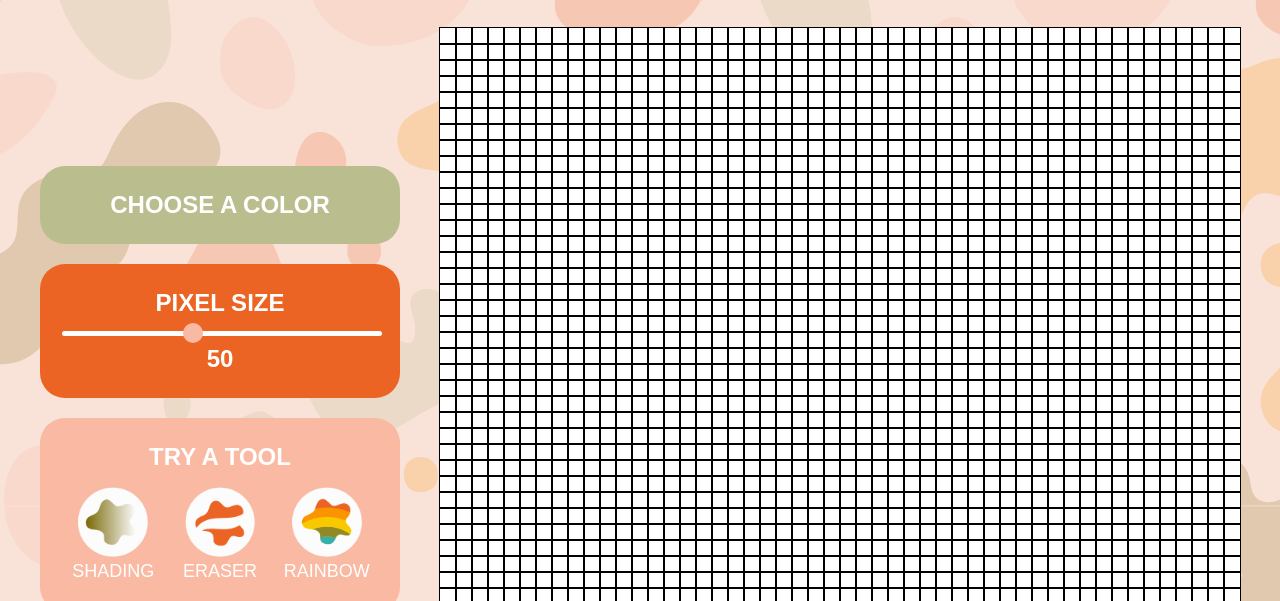
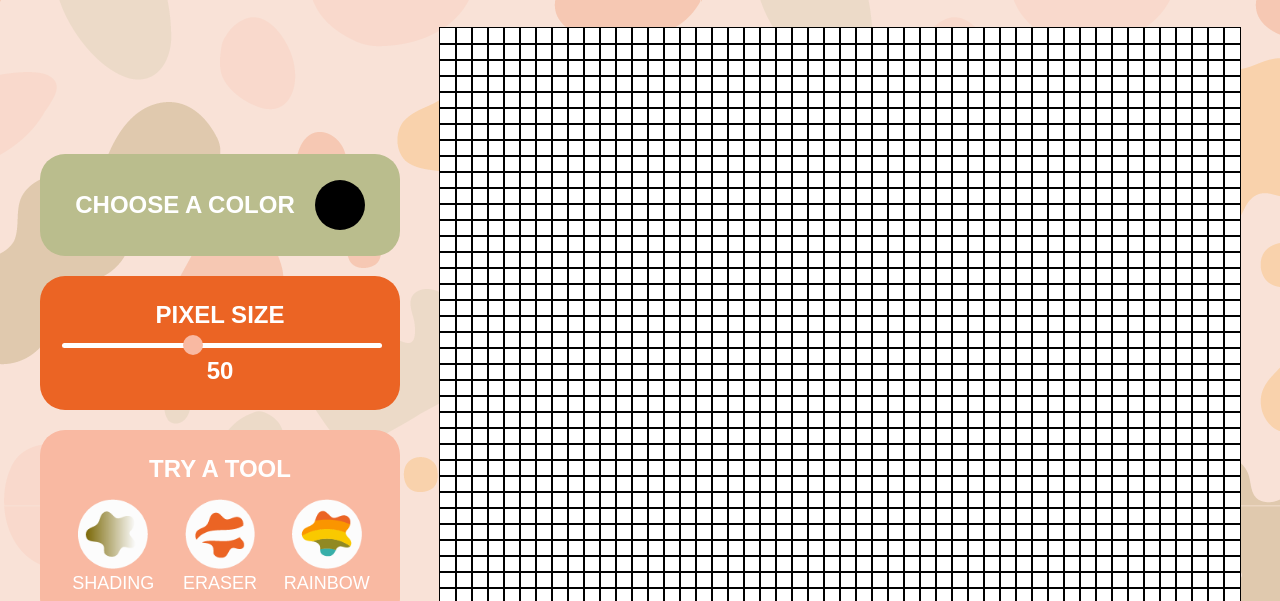
Before and after one commit to Kitteh3/draw-a-doodle, a plain HTML site: page index.html in a window 1280 px wide. Shown: the part 195-796 px from the top of the page. Drawn offline with Linux system fonts and the light colour scheme; a web font is replaced by a local one.

Commit message:
Add color sample circle and create color selector button

```diff
--- a/index.html
+++ b/index.html
@@ -11,7 +11,9 @@
         <div class="main-content">
             <div class="sidebar">
                 <div class="color">
-                    <div class="text">CHOOSE A COLOR</div>
+                    <button class="text">CHOOSE A COLOR
+                        <div class="color-sample"></div>
+                    </button>
                 </div>
                 <div class="grid-size">
                     <div class="text">PIXEL SIZE</div>
--- a/javascript.js
+++ b/javascript.js
@@ -34,3 +34,9 @@ slider.oninput = function() {
   let value = Number(this.value);
   makeGrid(value, value);
 };
+
+//changing color:
+const sample = document.querySelector('.color-sample');
+const style = getComputedStyle(sample);
+const color = style.backgroundColor;
+console.log(color);
--- a/style.css
+++ b/style.css
@@ -56,6 +56,29 @@ body {
 
 .color {
     background-color: #babd8d;
+    display: flex;
+    justify-content: center;
+    align-items: center;
+}
+
+.color button {
+    display: flex;
+    justify-content: center;
+    align-items: center;
+    background-color: transparent;
+    border: none;
+    cursor: pointer;
+
+}
+
+.color-sample {
+    margin-left: 20px;
+    max-width: 50px;
+    min-width: 50px;
+    max-height: 50px;
+    min-height: 50px;
+    border-radius: 50%;
+    background-color: black;
 }
 
 .grid-size {
```
